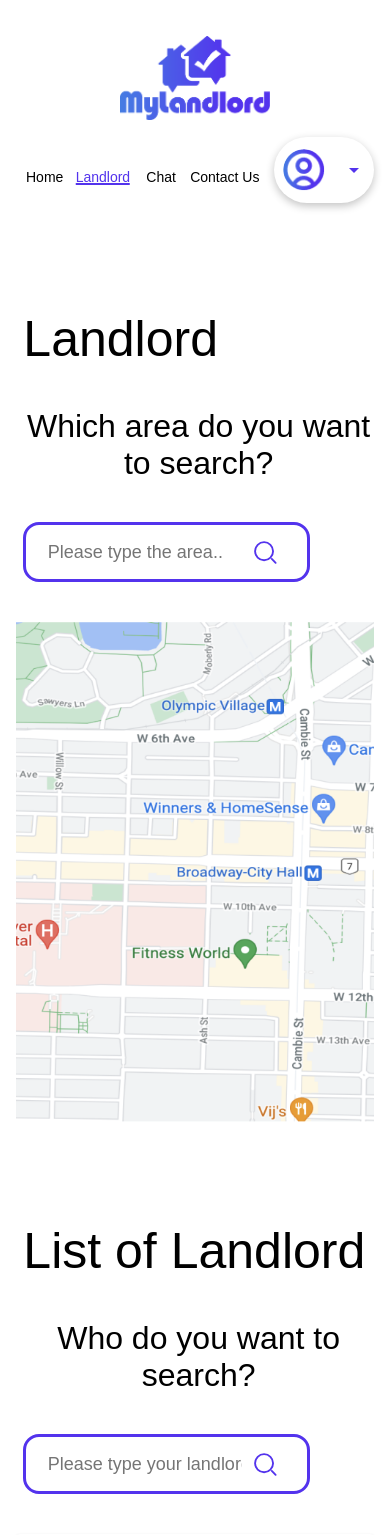
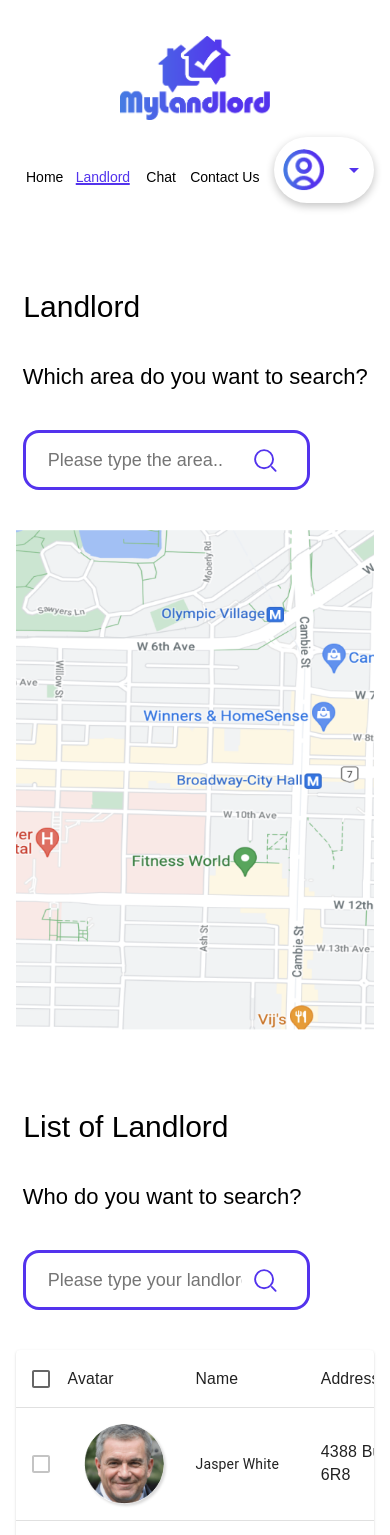
Before and after one commit to Hyerin22/myLandlord, a Next.js app: page /Landlord in a window 390 px wide. Shown: the top 1535 px of the page. Built offline with nearby package versions, Linux system fonts and the light colour scheme.

Commit message:
Lonadlord page responsive

```diff
--- a/src/comps/FooterNav/index.js
+++ b/src/comps/FooterNav/index.js
@@ -5,12 +5,15 @@ import { useRouter } from 'next/router'
 // ============ CSS ============== //
 const Nav = styled.div`
     height: ${props=>props.height}px;
-    margin-right: ${props=>props.mright}px;
     box-sizing: border-box;
     display: flex;
     align-items:center;
     justify-content:center;
     cursor: pointer;
+
+    @media(max-width: 500px){
+        margin-right: 0px;
+    }
 `;
 
 const Content = styled.p`
@@ -19,7 +22,7 @@ const Content = styled.p`
     font-weight: 400;
     position: relative;
     margin-right: 30px;
-    overflow-wrap: break-word;
+    white-space: nowrap
 
     :before{
         content : "";
@@ -40,13 +43,15 @@ const Content = styled.p`
         font-size: 15px;
         margin-right: 16px;
     }
+    @media(max-width: 500px){
+        font-size: 14px;
+    }
 `;
 
 // ============ Function ============== //
 const FooterNav = ({
 // ============ Props
     height = 50,
-    mright = "30px",
     text="Home",
     routeTo = "/Home"
 }) => {
@@ -55,7 +60,7 @@ const FooterNav = ({
 
 // ============ Layout
     return(
-        <Nav height={height} mright={mright} onClick={() => router.push(routeTo)}>
+        <Nav height={height} onClick={() => router.push(routeTo)}>
             <Content>{text}</Content>
         </Nav>
 
--- a/src/comps/Header/index.js
+++ b/src/comps/Header/index.js
@@ -14,11 +14,19 @@ const HeaderCont = styled.div`
 
 const Text = styled.p`
 	font-family: 'Montserrat', sans-serif;
-	font-size: ${props=>props.fontSize};
+	font-size: 50px;
 	margin-bottom:${props=>props.marginBottom};
 	margin-left:${props=>props.marginLeft};
 	font-weight: 500;
 	color:#000;
+
+	@media(max-width: 1000px){
+    font-size: 40px
+  }
+
+  @media(max-width: 500px){
+		font-size: 30px;
+  }
 `;
 
 // ============ Function ============== //
@@ -28,7 +36,6 @@ const Header = ({
 	cwidth="100%",
 	cMinWidth = "400px",
 	text="Log In",
-	fontSize="50px",
 	justifyContent="flex-start",
 	alignItems="center",
 	marginLeft="1%",
@@ -43,7 +50,7 @@ const Header = ({
 			justifyContent={justifyContent}
 			alignItems={alignItems}
 		>
-			<Text fontSize={fontSize}
+			<Text
 					marginLeft={marginLeft}
 					marginBottom={marginBottom}>
 				{text}
--- a/src/comps/PaginationRow/index.js
+++ b/src/comps/PaginationRow/index.js
@@ -11,6 +11,10 @@ const Cont = styled.div`
   justify-content: center;
 	align-items: center;
 	margin: 0;
+
+  @media(max-width: 500px){
+    display: none;
+  }
 `
 
 // ============ Function ============== //
@@ -69,11 +73,11 @@ const PaginationRow = ({
               fontFamily: '"Heebo", sans-serif',
               width: {width},
               ":nth-child(2)":{
-                marginRight: 20,
+                marginRight: 0,
               },
 
               ":nth-child(10)":{
-                marginLeft: 20,
+                marginLeft: 0,
               }
             },
 
--- a/src/pages/Landlord.js
+++ b/src/pages/Landlord.js
@@ -50,6 +50,23 @@ const MidCont = styled.div`
 	margin-bottom: ${props=>props.cmarginB};
 `
 
+const SubText = styled.p`
+  font-family: 'Montserrat', sans-serif;
+  font-size: 32px;
+  font-weight: 500;
+  color: #000;
+  text-align : left;
+  margin: 0;
+  overflow-wrap: break-word;
+  margin-left: 2%;
+  margin-bottom: 40px;
+
+  @media(max-width: 500px){
+    font-size: 22px;
+  }
+`;
+
+
 // ============ Function ============== //
 const Landlord = ({
 
@@ -90,12 +107,7 @@ const Landlord = ({
             />}
           </ErrorCont>
         </HeadCont>
-        <SubHead
-          marginB = "40"
-          justifyContent="left"
-          text="Which area do you want to search?"
-          marginL="2%"
-        />
+        <SubText>Which area do you want to search?</SubText>
         <SearchBar marginL="2"/>
 
 {/* it is a image with img tag */}
@@ -113,12 +125,8 @@ const Landlord = ({
         <HeadCont flexDir={flexDir}>
           <Header text="List of Landlord" cMinWidth = "600px" marginBottom = "40px"/>
         </HeadCont>
-        <SubHead
-          marginB = "40"
-          justifyContent="left"
-          text="Who do you want to search?"
-          marginL="2%"
-        />
+
+        <SubText>Who do you want to search?</SubText>
         <SearchBar
           placeholder="Please type your landlord name or address.."
           marginL="2"
```
